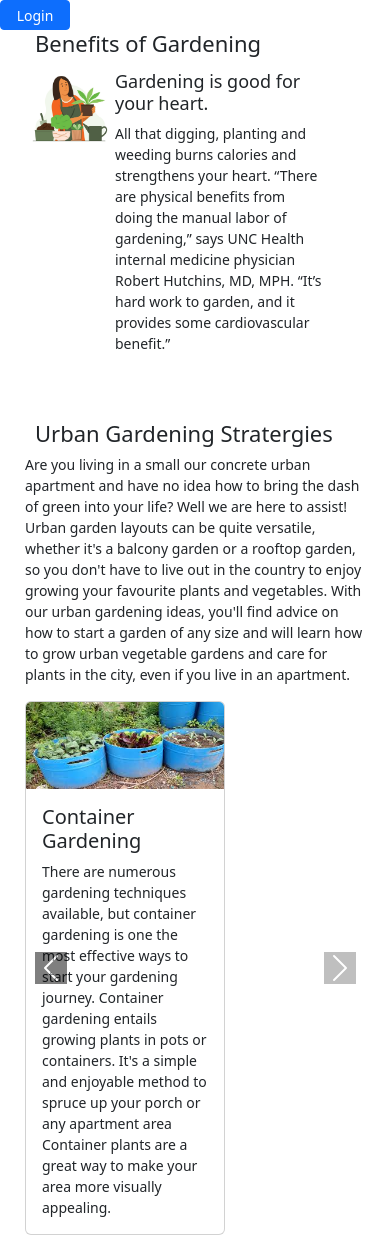
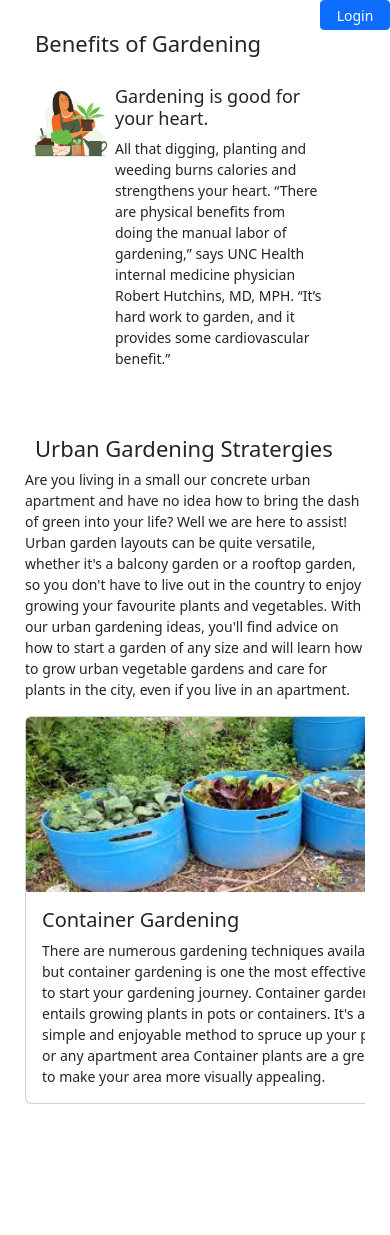
Before and after one commit to VirajPurohit/Urban-City-Plant-Lover-Frontend, a React (Create React App) app: page / in a window 390 px wide. After the commit the page ends 1104 px from the top, so only its background shows below. Built offline with nearby package versions, Linux system fonts and the light colour scheme; no server answers.

Commit message:
CSS Changes

```diff
--- a/src/components/Content.css
+++ b/src/components/Content.css
@@ -156,12 +156,15 @@
         display: none;
 
     }
-
 }
 @media(max-width: 639px){
     .gardening-tips .carousel-item p{
         max-width: 400px;
         min-height: 150px;
+    }
+    .urban-gardening-tips-section .carousel-control-next-icon, .urban-gardening-tips-section .carousel-control-prev-icon{
+        display: none;
+
     }
 }
 
@@ -182,14 +185,21 @@
     }
 }
 @media(max-width:450px){
+    .gardening-tips{
+        margin-top: 30px;
+    }
     .gardening-tips .carousel-item{
         max-width: 300px;
         min-height: 150px;
     }
 
     .urban-gardening-tips-section .carousel-item{
-        max-width: 200px;
+        max-width: 400px;
         left: 0%;
+    }
+    .urban-gardening-tips-section .carousel-control-next-icon, .urban-gardening-tips-section .carousel-control-prev-icon{
+        display: none;
+
     }
 
 }
--- a/src/components/Header.css
+++ b/src/components/Header.css
@@ -73,7 +73,10 @@
     .title{
         display: none!important;
      }
-}
+     .login-btn{
+        margin-left: auto;
+     }
+    }
 
 @media (max-width:600px){
     .profile-img{
```
